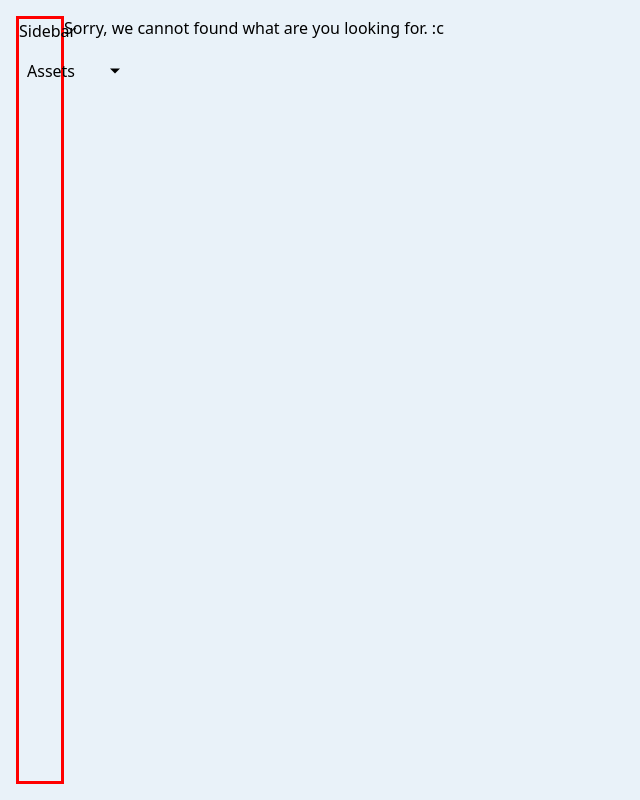
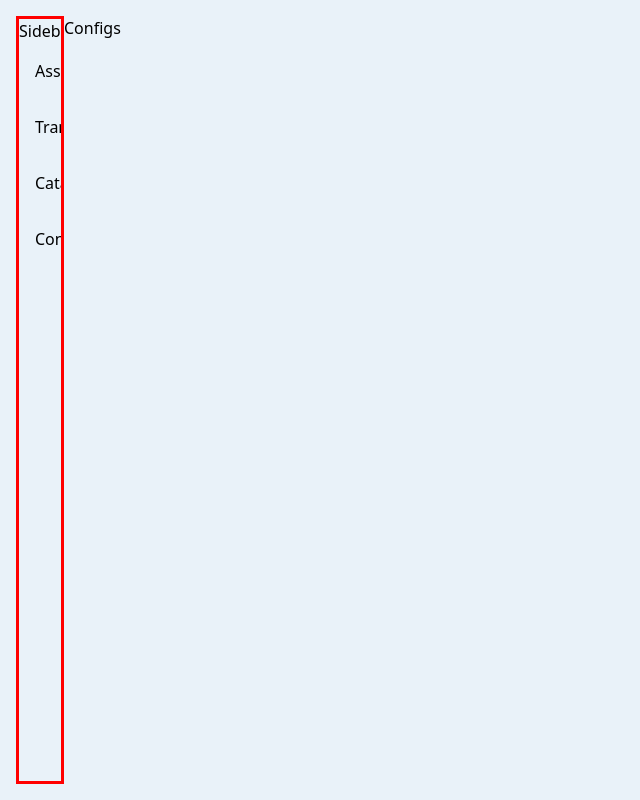
Before and after one commit to LaloStroke/action-logistics, a React (Vite) app: page /Configs/1 in a window 1280 px wide. Before the commit this address had no page. Shown: the whole page, without its empty margins (0-640 px from the left). Built offline with nearby package versions, Linux system fonts and the light colour scheme.

Commit message:
working on routes

```diff
--- a/src/components/Select/index.tsx
+++ b/src/components/Select/index.tsx
@@ -11,6 +11,7 @@ const Select: React.FC<{
   staticPlaceholder?: string;
   selectHandler?: (values: any) => void;
   className?: string;
+  optionsStyle?: string;
 }> = ({
   children,
   className,
@@ -18,6 +19,7 @@ const Select: React.FC<{
   staticPlaceholder,
   defaultValue,
   onHover,
+  optionsStyle,
   placeholder
 }): JSX.Element => {
   const [selectedOption, setSelectedOption] = useState<string>(
@@ -67,7 +69,13 @@ const Select: React.FC<{
           </div>
         </span>
         {isOpen && (
-          <ul className="bg-yellow list-none absolute w-48 flex flex-col right-[-2.5rem] top-[3.25rem] z-10">
+          <ul
+            className={`${
+              optionsStyle
+                ? optionsStyle
+                : "bg-yellow list-none relative w-48 flex flex-col right-[-2.5rem] top-[3.25rem]"
+            }`}
+          >
             {children}
           </ul>
         )}
--- a/src/components/Sidebar/index.tsx
+++ b/src/components/Sidebar/index.tsx
@@ -3,7 +3,10 @@ import { Link, useMatch, useResolvedPath } from "react-router-dom";
 import useOnClickOutside from "../../hooks/useOnClickOutside/useOnClickOutside";
 import {
   setSidebarOpen,
-  setAssetsSelected
+  setAssetsSelected,
+  setTransactionSelected,
+  setCatalogSelected,
+  setConfigSelected
 } from "@/store/services/slice/appSlice";
 import { useDispatch } from "react-redux";
 import SelectOptions from "../../constants/selectOptions";
@@ -27,13 +30,26 @@ const Sidebar: React.FC = (): JSX.Element => {
   const handleAssets = (value: Assets): void => {
     dispatch(setAssetsSelected(value));
   };
+  const handleTransactions = (value: Transactions): void => {
+    dispatch(setTransactionSelected(value));
+  };
+  const handleCatalogs = (value: CatalogPoints): void => {
+    dispatch(setCatalogSelected(value));
+  };
+  const handleConfigs = (value: ConfigPoints): void => {
+    dispatch(setConfigSelected(value));
+  };
+
   const Assets = SelectOptions.get("Assets");
+  const Transactions = SelectOptions.get("Transactions");
+  const Catalogs = SelectOptions.get("CatalogPoints");
+  const Configs = SelectOptions.get("ConfigPoints");
   useEffect(() => {
     dispatch(setSidebarOpen(isOpen));
   }, [isOpen]);
   console.log(isOpen, "isOpen");
   return (
-    <div className={handleStyles} ref={sidebarRef} onClick={handleOpen}>
+    <div className={`${handleStyles}`} ref={sidebarRef} onClick={handleOpen}>
       Sidebar
       <div>
         <Select
@@ -42,12 +58,68 @@ const Sidebar: React.FC = (): JSX.Element => {
           staticPlaceholder={"Assets"}
           selectHandler={handleAssets}
           placeholder="Assets"
-          className="w-28 bg-transparent rounded-md py-4 px-2 relative cursor-pointer border-none h-full"
         >
           {(Assets as string[]).map((Assets) => (
             <CustomLink to={`/Assets/${Assets == "All Assets" ? "" : Assets}`}>
               <SelectOption key={Assets} value={Assets}>
                 {Assets}
+              </SelectOption>
+            </CustomLink>
+          ))}
+        </Select>
+      </div>
+      <div>
+        <Select
+          onHover
+          defaultValue={"Due"}
+          staticPlaceholder={"Transactions"}
+          selectHandler={handleTransactions}
+          placeholder="Transactions"
+          className=""
+          optionsStyle=""
+        >
+          {(Transactions as string[]).map((Transactions) => (
+            <CustomLink to={`/Transactions/${Transactions}`}>
+              <SelectOption key={Transactions} value={Transactions}>
+                {Transactions}
+              </SelectOption>
+            </CustomLink>
+          ))}
+        </Select>
+      </div>
+      <div>
+        <Select
+          onHover
+          defaultValue={"Locations"}
+          staticPlaceholder={"Catalogs"}
+          selectHandler={handleCatalogs}
+          placeholder="Catalogs"
+          className=""
+          optionsStyle=""
+        >
+          {(Catalogs as string[]).map((Catalogs) => (
+            <CustomLink to="/create/Catalogs/Locations">
+              <SelectOption key={Catalogs} value={Catalogs}>
+                {Catalogs}
+              </SelectOption>
+            </CustomLink>
+          ))}
+        </Select>
+      </div>
+      <div>
+        <Select
+          onHover
+          defaultValue={"Locations"}
+          staticPlaceholder={"Configs"}
+          selectHandler={handleConfigs}
+          placeholder="Configs"
+          className=""
+          optionsStyle=""
+        >
+          {(Configs as string[]).map((Configs) => (
+            <CustomLink to={`/Configs/${Configs}`}>
+              <SelectOption key={Configs} value={Configs}>
+                {Configs}
               </SelectOption>
             </CustomLink>
           ))}
--- a/src/components/Sidebar/sidebar.css
+++ b/src/components/Sidebar/sidebar.css
@@ -12,4 +12,5 @@
   border: solid;
   border-color: red;
   transition-duration: 0.3s;
+  overflow: hidden;
 }
--- a/src/router/index.tsx
+++ b/src/router/index.tsx
@@ -18,10 +18,12 @@ const Router: React.FC = (): JSX.Element => {
           <Route path="/Login" element={<Login />} />
           <Route path="/Transactions" element={<Transactions />} />
           <Route
-            path=":type/Catalogs/:catalog/:selectedOption"
-            element={<Catalogs />}
+            path="/Transactions/:selectedTransactionsOption"
+            element={<Transactions />}
           />
+          <Route path=":type/Catalogs/:selectedOption" element={<Catalogs />} />
           <Route path="/Configs" element={<Configs />} />
+          <Route path="/Configs/:selectedConfigOption" element={<Configs />} />
           <Route path="*" element={<NotFound />} />
         </Switch>
       </Layout>
--- a/src/views/Catalogs/index.tsx
+++ b/src/views/Catalogs/index.tsx
@@ -1,57 +1,58 @@
-import React, { useEffect, useState } from 'react';
-import Form from '../../components/Form';
-import { useSetLocationMutation } from '../../store/services/userService';
-import useForm from '../../hooks/useForm/useForm';
-import Button from '../../components/Button';
-import { loginValidations } from '@/constants/validations/login';
-import Forms from '../../constants/forms';
-import { useParams } from 'react-router';
+import React, { useEffect, useState } from "react";
+import Form from "../../components/Form";
+import { useSetLocationMutation } from "../../store/services/userService";
+import useForm from "../../hooks/useForm/useForm";
+import Button from "../../components/Button";
+import { loginValidations } from "@/constants/validations/login";
+import Forms from "../../constants/forms";
+import { useParams } from "react-router";
 
 const Catalogs: React.FC = (): React.ReactElement => {
-  const [setLocation, { isError, isSuccess, isLoading }] = useSetLocationMutation();
-  const [editable, setEditable] = useState<string>('');
+  const [setLocation, { isError, isSuccess, isLoading }] =
+    useSetLocationMutation();
+  const [editable, setEditable] = useState<string>("");
   const { selectedOption, type, catalog } = useParams();
   const { handleChange, handleSubmit, formValues, formErrors } = useForm(
     {
-      ID: '',
-      State: '',
-      Address: '',
-      Location: '',
-      LocationName: '',
-      City: '',
-      ZipCode: '',
+      ID: "",
+      State: "",
+      Address: "",
+      Location: "",
+      LocationName: "",
+      City: "",
+      ZipCode: "",
       Assets: [],
-      TotalAssets: '',
+      TotalAssets: ""
     },
     loginValidations,
-    setLocation,
+    setLocation
   );
 
   useEffect((): void => {
-    if (type === 'edit' && catalog) {
-      setEditable(catalog);
-    }
+    setEditable(catalog as string);
   }, [type]);
 
   return (
     <div className="grid w-[90%] mx-auto my-4 place-items-center">
       <p className="text-center font-bold text-lg">{selectedOption}</p>
       <Form
-        formFields={Forms.get(editable as Forms) || (Forms.get('login') as FormField[])}
+        formFields={
+          Forms.get(editable as Forms) || (Forms.get("login") as FormField[])
+        }
         formErrors={formErrors}
         handleChange={handleChange}
         formData={
-          type === 'edit'
+          type === "edit"
             ? {
-                Address: '1234 Main St',
-                City: 'Anytown',
-                ID: '1234',
-                State: 'CA',
-                Assets: 'All Assets',
-                Location: 'All Locations',
-                LocationName: 'All Locations',
+                Address: "1234 Main St",
+                City: "Anytown",
+                ID: "1234",
+                State: "CA",
+                Assets: "All Assets",
+                Location: "All Locations",
+                LocationName: "All Locations",
                 TotalAssets: 1234,
-                ZipCode: 12345,
+                ZipCode: 12345
               }
             : formValues
         }
```
